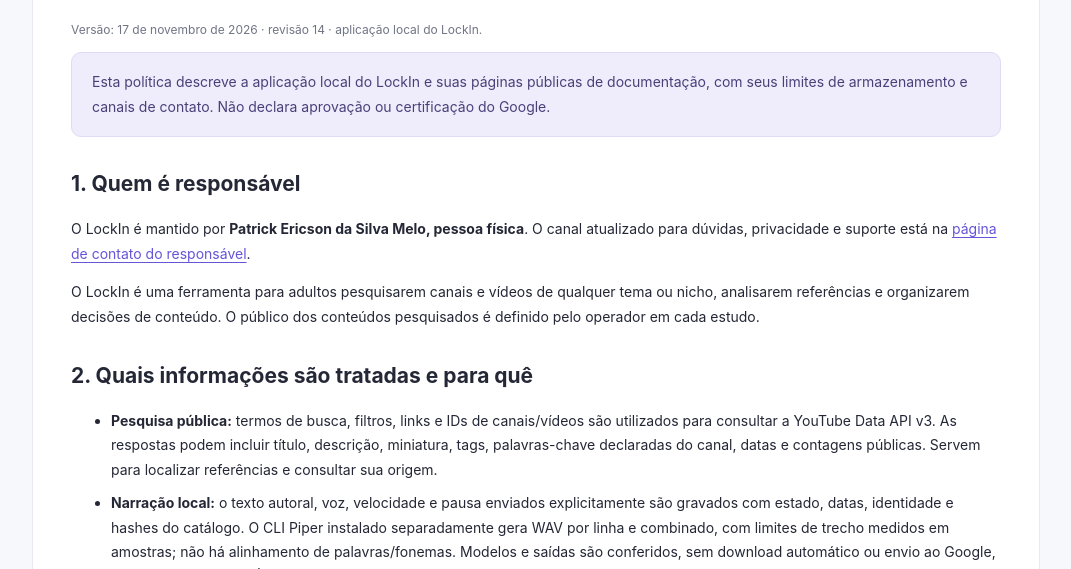
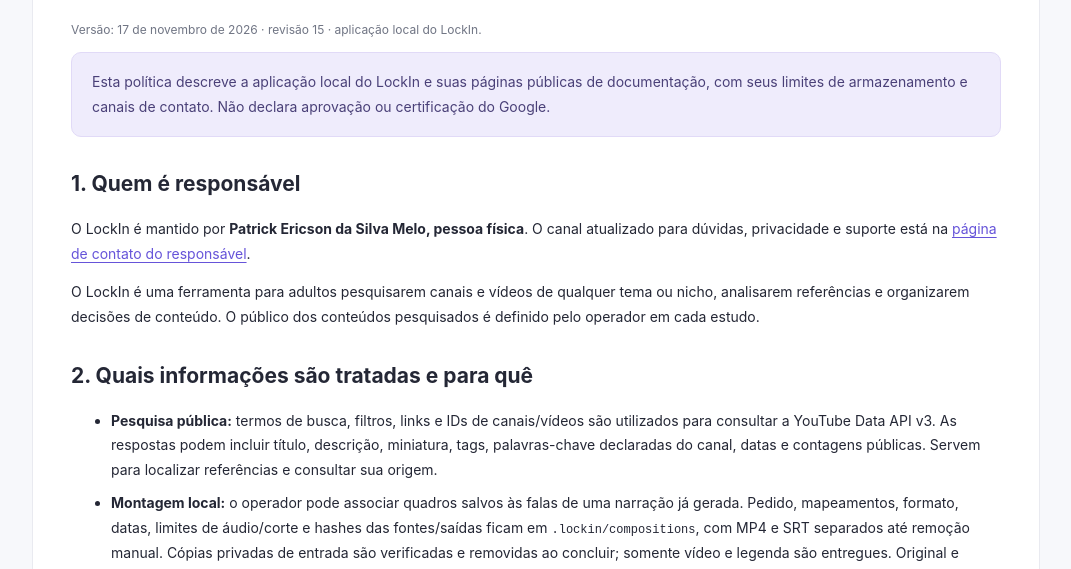
Before and after one commit to Puckysis/LockIn-docs, a plain HTML site: page legal/privacy.html in a window 1280 px wide. Shown: the part 225-794 px from the top of the page, without its empty margins (104-1175 px from the left). Drawn offline with Linux system fonts and the light colour scheme.

Commit message:
docs: describe local composition, source snapshots and separate subtitles

```diff
--- a/legal/privacy.html
+++ b/legal/privacy.html
@@ -1,10 +1,11 @@
 <!doctype html><html lang="pt-BR"><head><meta charset="utf-8"><meta name="viewport" content="width=device-width,initial-scale=1"><meta name="robots" content="noindex"><title>Privacidade · LockIn</title><link rel="stylesheet" href="./legal.css"></head><body>
 <a class="skip" href="#content">Ir para o conteúdo</a><header><a class="brand" href="../">Lock<span>In</span></a><nav aria-label="Documentos"><a href="./privacy.html" aria-current="page">Privacidade</a><a href="./terms.html">Termos</a><a href="./contact.html">Responsável e contato</a></nav></header>
-<main id="content"><h1>Política de Privacidade</h1><p class="version">Versão: 17 de novembro de 2026 · revisão 14 · aplicação local do LockIn.</p>
+<main id="content"><h1>Política de Privacidade</h1><p class="version">Versão: 17 de novembro de 2026 · revisão 15 · aplicação local do LockIn.</p>
 <div class="notice"><p>Esta política descreve a aplicação local do LockIn e suas páginas públicas de documentação, com seus limites de armazenamento e canais de contato. Não declara aprovação ou certificação do Google.</p></div>
 <section><h2>1. Quem é responsável</h2><p>O LockIn é mantido por <strong>Patrick Ericson da Silva Melo, pessoa física</strong>. O canal atualizado para dúvidas, privacidade e suporte está na <a href="./contact.html">página de contato do responsável</a>.</p><p>O LockIn é uma ferramenta para adultos pesquisarem canais e vídeos de qualquer tema ou nicho, analisarem referências e organizarem decisões de conteúdo. O público dos conteúdos pesquisados é definido pelo operador em cada estudo.</p></section>
 <section><h2>2. Quais informações são tratadas e para quê</h2><ul>
 <li><strong>Pesquisa pública:</strong> termos de busca, filtros, links e IDs de canais/vídeos são utilizados para consultar a YouTube Data API v3. As respostas podem incluir título, descrição, miniatura, tags, palavras-chave declaradas do canal, datas e contagens públicas. Servem para localizar referências e consultar sua origem.</li>
+<li><strong>Montagem local:</strong> o operador pode associar quadros salvos às falas de uma narração já gerada. Pedido, mapeamentos, formato, datas, limites de áudio/corte e hashes das fontes/saídas ficam em <code>.lockin/compositions</code>, com MP4 e SRT separados até remoção manual. Cópias privadas de entrada são verificadas e removidas ao concluir; somente vídeo e legenda são entregues. Original e rascunhos são preservados em falhas. Abrir/escutar/reutilizar uma intenção não gera outra montagem. Não há upload, publicação ou envio a fornecedor externo nesta função. O histórico de saídas independe de manter as fontes, enquanto os arquivos gerados permanecerem locais.</li>
 <li><strong>Narração local:</strong> o texto autoral, voz, velocidade e pausa enviados explicitamente são gravados com estado, datas, identidade e hashes do catálogo. O CLI Piper instalado separadamente gera WAV por linha e combinado, com limites de trecho medidos em amostras; não há alinhamento de palavras/fonemas. Modelos e saídas são conferidos, sem download automático ou envio ao Google, vidIQ ou ElevenLabs. Áudios/registros ficam em <code>.lockin/voiceovers</code>, até remoção manual. Rascunhos não enviados permanecem na sessão e podem ser exportados, separados da entrada enviada. Abrir, escutar ou reenviar a mesma intenção não gera outra síntese; nova versão exige ação explícita. Remover modelos não remove o histórico nem os áudios já gerados.</li>
 <li><strong>Edição de mídia local:</strong> sobre uma análise local concluída, o operador pode solicitar corte, extração de áudio/quadro ou normalização de áudio. A origem é conferida por hash e preservada. Entrada, parâmetros, estados, versões, metadados e hashes de saída ficam em registro local; arquivos novos ficam em pasta local exclusiva. São processados por FFmpeg/Python configurados nesta máquina, sem upload ou chamada de IA/MCP. Player/download conferem o arquivo da operação. Reenvio da mesma intenção recupera a edição; um novo arquivo exige ação explícita. Arquivos e registros permanecem até remoção manual, conforme a seção de exclusão. Interrupção não gera novamente automaticamente.</li>
 <li><strong>Comentários públicos:</strong> o operador pode consultar uma página de comentários de primeiro nível por vídeo, com ordem e limite explícitos. Nome, avatar e canal do autor não são solicitados. Apenas trechos iniciais reduzidos são apresentados; padrões de contato/identificação são excluídos, mas isso não garante anonimização e textos podem conter dados pessoais não reconhecidos. Os trechos e tokens ficam somente em memória na sessão, sem arquivo, exportação, envio a IA ou vínculo automático ao planner; expiram em até 30 dias ou ao fechar/recarregar a página. Respostas não são consultadas. Análise automática de temas/sentimento depende de revisão e elegibilidade do projeto Google, ainda pendentes.</li>
```
Also changed, not shown: legal/terms.html (+2 -2 lines).
